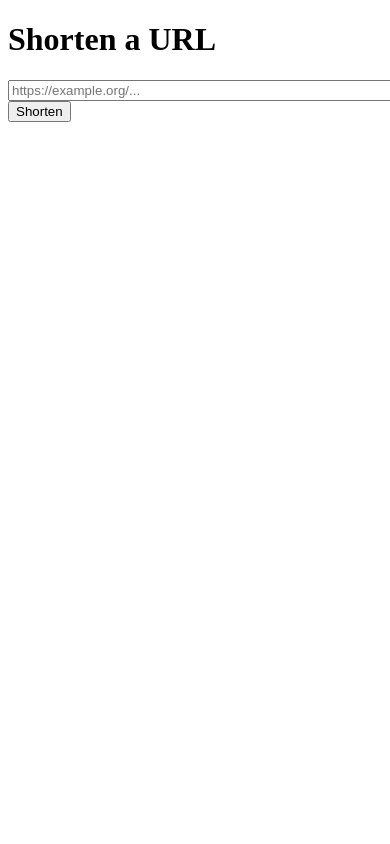
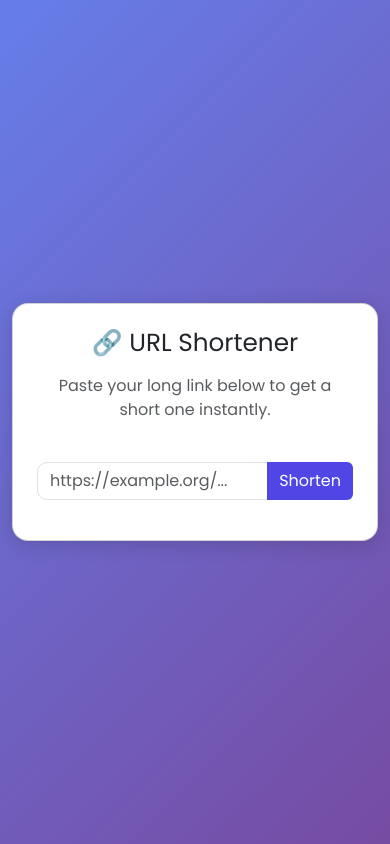
Before and after one commit to sachin62025/url_shortener, a Flask app: page / in a window 390 px wide; the page is wider, and only the part inside the window is pictured. Run offline with Flask 3, Linux system fonts and the light colour scheme.

Commit message:
UI-Update

```diff
--- a/frontend/app.py
+++ b/frontend/app.py
@@ -20,7 +20,10 @@ def index():
             short_url = r.json().get("short_url")
         except Exception as e:
             error = str(e)
-    return render_template("index.html", short_url=short_url, error=error)
+    # return render_template("index.html", short_url=short_url, error=error)
+    if short_url:
+        return render_template("result.html", short_url=short_url)
+    return render_template("index.html", error=error)
 
 if __name__ == "__main__":
     app.run(host="0.0.0.0", port=5000)
--- a/frontend/templates/index.html
+++ b/frontend/templates/index.html
@@ -1,19 +1,81 @@
 <!doctype html>
-<html>
+<html lang="en">
   <head>
-    <title>URL Shortener</title>
+    <meta charset="utf-8" />
+    <meta name="viewport" content="width=device-width, initial-scale=1" />
+    <title>URL Shortener | QuickLink</title>
+    <link
+      href="https://cdn.jsdelivr.net/npm/bootstrap@5.3.3/dist/css/bootstrap.min.css"
+      rel="stylesheet"
+    />
+    <link
+      href="https://fonts.googleapis.com/css2?family=Poppins:wght@400;600&display=swap"
+      rel="stylesheet"
+    />
+    <style>
+      body {
+        font-family: "Poppins", sans-serif;
+        background: linear-gradient(135deg, #667eea, #764ba2);
+        color: #fff;
+        min-height: 100vh;
+        display: flex;
+        align-items: center;
+        justify-content: center;
+      }
+      .card {
+        border-radius: 16px;
+        box-shadow: 0 4px 20px rgba(0, 0, 0, 0.15);
+      }
+      .btn-custom {
+        background-color: #4f46e5;
+        border: none;
+      }
+      .btn-custom:hover {
+        background-color: #4338ca;
+      }
+      input[type="url"] {
+        border-radius: 10px;
+      }
+    </style>
   </head>
   <body>
-    <h1>Shorten a URL</h1>
-    <form method="post">
-      <input type="url" name="url" placeholder="https://example.org/..." required style="width:400px"/>
-      <button type="submit">Shorten</button>
-    </form>
-    {% if error %}
-      <p style="color:red">{{ error }}</p>
-    {% endif %}
-    {% if short_url %}
-      <p>Short URL: <a href="{{ short_url }}">{{ short_url }}</a></p>
-    {% endif %}
+    <div class="container">
+      <div class="row justify-content-center">
+        <div class="col-md-6">
+          <div class="card p-4 text-center">
+            <h2 class="mb-3">🔗 URL Shortener</h2>
+            <p class="text-muted">Paste your long link below to get a short one instantly.</p>
+
+            <form method="post" class="mt-4">
+              <div class="input-group mb-3">
+                <input
+                  type="url"
+                  name="url"
+                  class="form-control"
+                  placeholder="https://example.org/..."
+                  required
+                />
+                <button type="submit" class="btn btn-custom text-white">
+                  Shorten
+                </button>
+              </div>
+            </form>
+
+            {% if error %}
+              <div class="alert alert-danger mt-3">{{ error }}</div>
+            {% endif %}
+
+            {% if short_url %}
+              <div class="alert alert-success mt-3">
+                <strong>Short URL:</strong>
+                <a href="{{ short_url }}" class="text-decoration-none">{{ short_url }}</a>
+              </div>
+            {% endif %}
+          </div>
+        </div>
+      </div>
+    </div>
+
+    <script src="https://cdn.jsdelivr.net/npm/bootstrap@5.3.3/dist/js/bootstrap.bundle.min.js"></script>
   </body>
 </html>
```
Also changed, not shown: frontend/templates/result.html (+143 -0 lines), backend/url_shortener.db.
